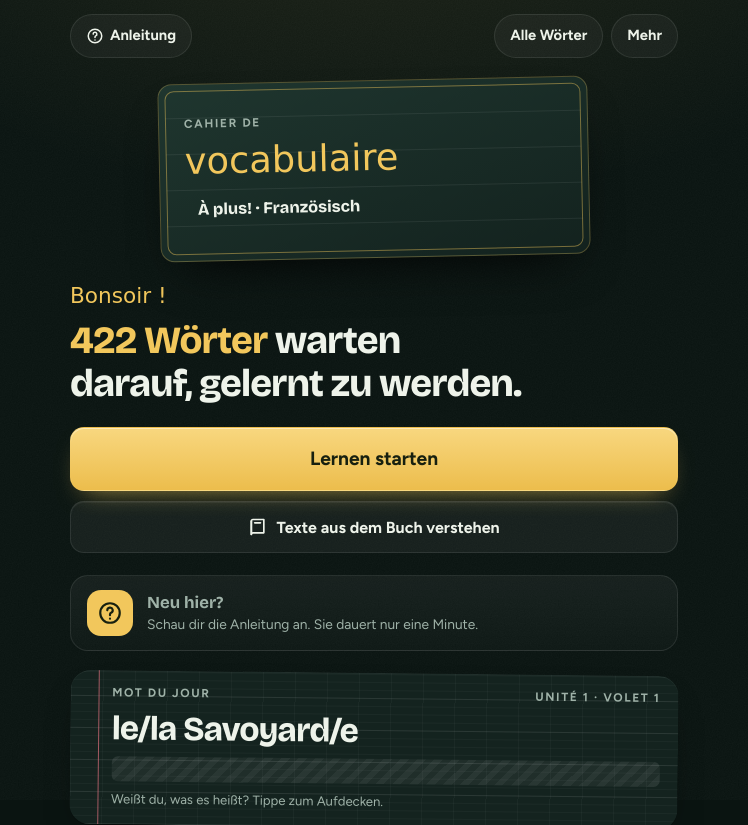
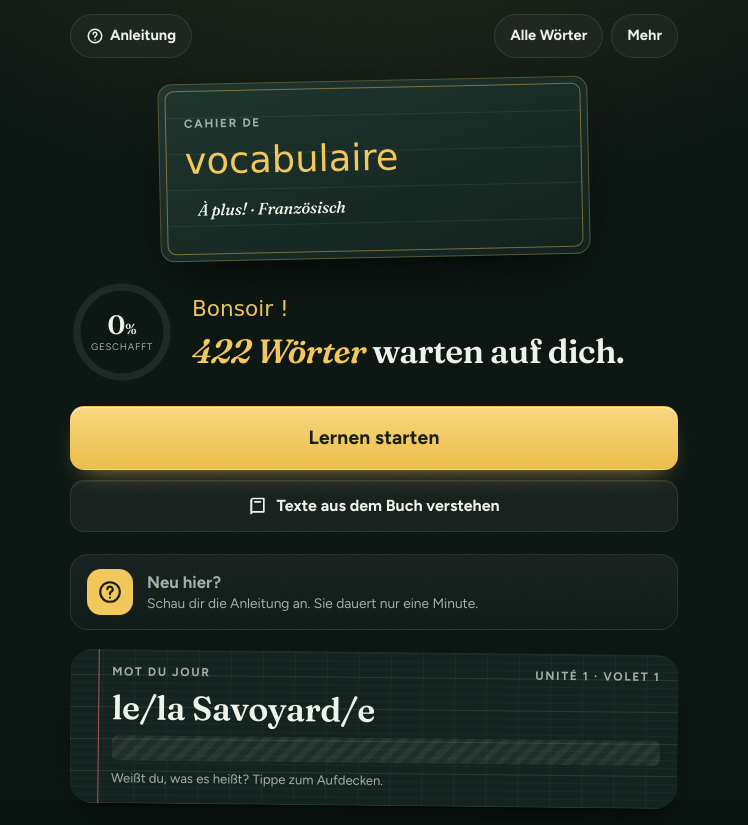
Before and after one commit to recher1001/Franz-sisch-vokabeln, a plain HTML site: page index.html in a window 1280 px wide. Shown: the top 825 px of the page, without its empty margins (266-1014 px from the left). Drawn offline with nearby package versions, Linux system fonts and the light colour scheme; a web font is replaced by a local one.

Commit message:
Refine the dark design with a serif display face and progress ring
Co-Authored-By: Claude Opus 5.5 <noreply@anthropic.com>
Claude-Session: https://claude.ai/code/session_01LwSvX1pduuwz9EzJMW8eMS

```diff
--- a/index.html
+++ b/index.html
@@ -20,7 +20,7 @@ img{max-width:100%}
 <body>
 <title>Vokabeltrainer À plus!</title>
 <meta name="claude:viewport-fit-sides" content="cover">
-<link rel="stylesheet" href="https://fonts.googleapis.com/css2?family=Bricolage+Grotesque:opsz,wght@12..96,400..800&family=Figtree:wght@400..800&family=Playwrite+FR+Moderne:wght@100..400&display=swap">
+<link rel="stylesheet" href="https://fonts.googleapis.com/css2?family=Fraunces:ital,opsz,wght@0,9..144,400..700;1,9..144,400..700&family=Figtree:wght@400..800&family=Playwrite+FR+Moderne:wght@100..400&display=swap">
 <style>
 /* Layout: ein französisches Schulheft. Die Startseite ist der Heftdeckel (königsblau, mit Etikett),
    dahinter kommen Seite für Seite: Vokabeln wählen, Lernart wählen, Einstellungen, Lernen.
@@ -41,7 +41,8 @@ img{max-width:100%}
   --k1:#8fd1b2; --k2:#f09a8e; --k3:#86cbbb; --k4:#f2cf6e; --k5:#b9aaf0; --k6:#8fbde6; --k7:#f0a66e; --k8:#e3a3c8; --on-k:#12201c;
   --edge:inset 0 1px 0 rgba(255,255,255,.05);
   --shadow:0 1px 0 rgba(0,0,0,.25),0 18px 40px -22px rgba(0,0,0,.85);
-  --f-display:"Bricolage Grotesque","Avenir Next","Segoe UI",system-ui,sans-serif;
+  --f-display:"Fraunces","Iowan Old Style","Palatino Linotype",Georgia,serif;
+  --f-ui:"Figtree","Segoe UI",system-ui,-apple-system,sans-serif;
   --f-body:"Figtree","Segoe UI",system-ui,-apple-system,"Helvetica Neue",sans-serif;
   --f-hand:"Playwrite FR Moderne","Segoe Script","Bradley Hand","Snell Roundhand",cursive;
   --r:20px;
@@ -136,7 +137,15 @@ main.blatt{animation:blatt .26s ease-out}
 .etikett .eyebrow{line-height:2.25rem}
 .etikett .hand{font-size:clamp(1.7rem,8vw,2.3rem);line-height:2.25rem;color:var(--accent);white-space:nowrap}
 .etikett .zeile{font-family:var(--f-display);font-weight:750;font-size:1.02rem;line-height:2.25rem;white-space:nowrap;overflow:hidden;text-overflow:ellipsis}
-.gruss{display:flex;flex-direction:column;gap:8px}
+.gruss{display:flex;flex-direction:column;gap:8px;min-width:0}
+.held{display:grid;grid-template-columns:auto minmax(0,1fr);gap:18px;align-items:center}
+.ring{position:relative;width:104px;height:104px;flex:none}
+.ring svg{display:block;width:100%;height:100%;transform:rotate(-90deg)}
+.ring .spur{stroke:rgba(255,255,255,.08)}
+.ring .wert{stroke:url(#goldverlauf);stroke-linecap:round;transition:stroke-dashoffset 1s cubic-bezier(.2,.8,.2,1)}
+.ring-text{position:absolute;inset:0;display:flex;flex-direction:column;align-items:center;justify-content:center;line-height:1}
+.ring-text b{font-family:var(--f-display);font-weight:600;font-size:1.65rem;color:var(--on-cover);font-variant-numeric:lining-nums tabular-nums}
+.ring-text span{font-size:.6rem;letter-spacing:.08em;text-transform:uppercase;color:var(--on-cover2);margin-top:4px}
 .gruss .hand{font-size:1.35rem;color:var(--cta)}
 .gruss h1{font-size:clamp(1.7rem,7vw,2.4rem);font-weight:750}
 .gruss h1 em{font-style:normal;color:var(--cta)}
@@ -443,6 +452,31 @@ body::after{content:"";position:fixed;inset:0;z-index:-1;pointer-events:none;opa
 .tut-punkte button[aria-current="step"] i{background:var(--gold)}
 .toast{background:#eef3ea;color:#0c1613}
 
+/* ---------- Schrift und Feinheiten ---------- */
+h1,h2,h3{font-family:var(--f-display);font-weight:600;letter-spacing:-.015em;font-variation-settings:"opsz" 72}
+.kopf h1,.gruss h1,.tut-blatt h1,.ende h1{font-weight:600;letter-spacing:-.02em}
+.gruss h1{font-size:clamp(1.55rem,6.4vw,2.1rem);line-height:1.15}
+.gruss h1 em{font-style:italic;color:var(--accent)}
+.k-wort{font-family:var(--f-display);font-weight:600;letter-spacing:-.01em;font-variation-settings:"opsz" 60}
+.k-wort.lang{font-weight:500}
+.titel b,.fach-n,.zahl b,.ord .nr,.bz-kopf b,.anleitung-karte b,.vf-knoepfe .opt,.paar.fr,.volet-name,.btn,.nav,.seg button,.badge{font-family:var(--f-ui)}
+.art b,.tx-text b,.etikett .zeile,.buchkopf h2{font-family:var(--f-display);font-weight:600;letter-spacing:-.01em}
+.zahl b{font-weight:700}
+.etikett .zeile{font-weight:500;font-style:italic}
+.cover .eyebrow::before,.block>.eyebrow::before,.kasten-wrap>.eyebrow::before,.buecher>.eyebrow::before{content:"";display:inline-block;width:18px;height:1px;background:var(--accent);vertical-align:middle;margin-right:10px;opacity:.8}
+.etikett .eyebrow::before,.motjour .eyebrow::before{display:none}
+.stapel.ziel i{background:var(--accent);opacity:1}
+.legende i.z{background:var(--accent)!important}
+.karte,.tut-blatt,.wie,.motjour{border-radius:22px}
+.art,.volet,.opt,.tx-karte,.ord{transition:transform .18s cubic-bezier(.2,.8,.2,1),border-color .18s,box-shadow .18s}
+@media (hover:hover){ .art:not(:disabled):hover,.tx-karte:hover,.opt:not(:disabled):hover{transform:translateY(-2px)} }
+.btn:not(:disabled):active,.art:not(:disabled):active,.opt:not(:disabled):active,.volet:active,.ord:not(:disabled):active{transform:scale(.985)}
+.cover .btn.cta{position:relative;overflow:hidden;letter-spacing:.01em}
+.cover .btn.cta::after{content:"";position:absolute;top:0;bottom:0;left:-40%;width:30%;background:linear-gradient(100deg,transparent,rgba(255,255,255,.55),transparent);transform:skewX(-18deg);animation:glanz 1.4s .8s cubic-bezier(.4,0,.2,1) both}
+@keyframes glanz{to{left:130%}}
+.zahl{border-radius:16px;padding:14px 12px}
+.ende .hand,.tut-blatt .hand{color:var(--accent)}
+
 @media (prefers-reduced-motion: reduce){ *,*::before,*::after{animation:none!important;transition:none!important} }
 </style>
 
@@ -825,8 +859,10 @@ function rStart(){
   var u = uebersicht(CARDS.filter(zaehlt)), h = new Date().getHours();
   var salut = h < 5 ? 'Bonne nuit !' : h < 11 ? 'Bonjour !' : h < 18 ? 'Salut !' : 'Bonsoir !';
   var gelernt = u.n - u.neu, serie = S.tage.last >= today() - 1 ? S.tage.serie : 0, satz;
+  var punkte = 0; u.fach.forEach(function(n, p){ punkte += n * p; }); var prozent = u.n ? Math.round(punkte / (u.n * 6) * 100) : 0;
+  if (punkte > 0 && prozent === 0) prozent = 1;
   if (u.faellig) satz = 'Heute ' + (u.faellig === 1 ? 'wartet' : 'warten') + ' <em>' + wort(u.faellig, 'Wiederholung', 'Wiederholungen') + '</em> auf dich.';
-  else if (!gelernt) satz = '<em>' + u.n + ' Wörter</em> warten darauf, gelernt zu werden.';
+  else if (!gelernt) satz = '<em>' + u.n + ' Wörter</em> warten auf dich.';
   else if (u.naechste) satz = 'Für heute ist <em>alles wiederholt</em>. Lust auf neue Wörter?';
   else satz = 'Alle gelernten Wörter <em>sitzen</em>. Lust auf neue?';
   var m = motDuJour(), mot = m ? '<section class="motjour seyes" id="motjour" data-act="motjour" role="button" tabindex="0" aria-label="Wort des Tages, tippen zum Aufdecken">' +
@@ -842,7 +878,10 @@ function rStart(){
   main.innerHTML = '<div class="cover">' +
     '<div class="cover-nav"><button type="button" class="nav hilfe" data-act="tut" data-w="0">' + svg(P.hilfe, 18) + 'Anleitung</button><button type="button" class="nav" data-act="go" data-w="liste">Alle Wörter</button><button type="button" class="nav" data-act="go" data-w="mehr">Mehr</button></div>' +
     '<div class="etikett"><div class="etikett-in"><span class="eyebrow">Cahier de</span><span class="hand" lang="fr">vocabulaire</span><span class="zeile">À plus! · Französisch</span></div></div>' +
-    '<div class="gruss"><p class="hand" lang="fr">' + salut + '</p><h1>' + satz + '</h1></div>' +
+    '<div class="held"><div class="ring" role="img" aria-label="' + prozent + ' Prozent deines Lernwegs geschafft"><svg viewBox="0 0 104 104" aria-hidden="true"><defs><linearGradient id="goldverlauf" x1="0" y1="0" x2="1" y2="1"><stop offset="0" stop-color="#f8d77f"/><stop offset="1" stop-color="#d9a434"/></linearGradient></defs>' +
+      '<circle class="spur" cx="52" cy="52" r="45" fill="none" stroke-width="7"/><circle class="wert" cx="52" cy="52" r="45" fill="none" stroke-width="7" stroke-dasharray="282.7" stroke-dashoffset="' + (282.7 * (1 - prozent / 100)).toFixed(1) + '"/></svg>' +
+      '<div class="ring-text"><b>' + prozent + '<small style="font-size:.55em">%</small></b><span>geschafft</span></div></div>' +
+      '<div class="gruss"><p class="hand" lang="fr">' + salut + '</p><h1>' + satz + '</h1></div></div>' +
     '<div class="cover-knopf"><button type="button" class="btn cta" id="los" data-act="go" data-w="wahl">Lernen starten</button>' +
       (u.faellig ? '<button type="button" class="btn zweit" data-act="faellig">Nur die ' + wort(u.faellig, 'fällige Wiederholung', 'fälligen Wiederholungen') + '</button>' : '') +
       (texte().length ? '<button type="button" class="btn zweit" data-act="go" data-w="texte">' + svg(P.buch, 20) + 'Texte aus dem Buch verstehen</button>' : '') + '</div>' +
```
